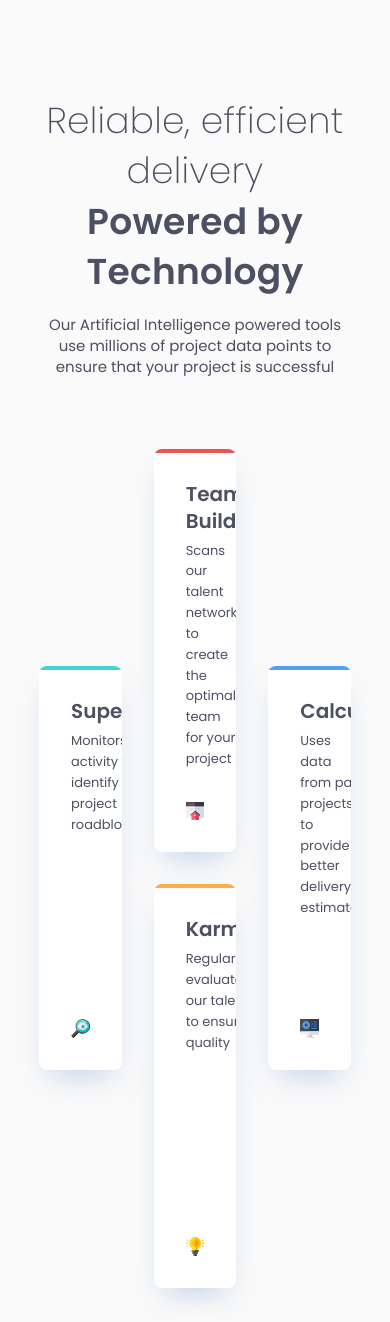
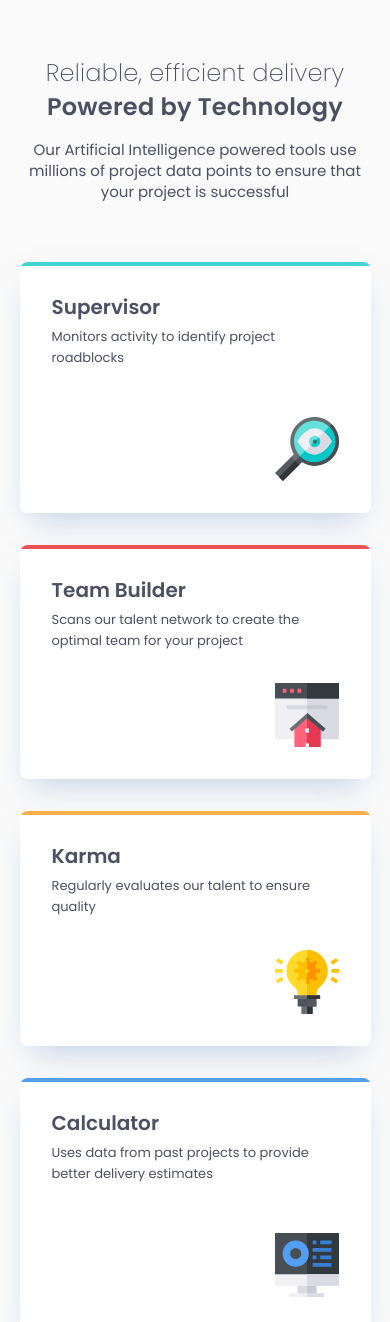
Before and after one commit to adswhitehouse/four-card-feature-section, a plain HTML site: page index.html in a window 390 px wide. Shown: the top 1322 px of the page. Drawn offline with Linux system fonts and the light colour scheme.

Commit message:
made responsive on different screen sizes

```diff
--- a/styles.css
+++ b/styles.css
@@ -230,3 +230,70 @@ body {
 .card-4::after {
   background: var(--blue);
 }
+
+/* Media Queries */
+@media screen and (max-width: 53rem) {
+  /* Body */
+  body {
+    padding: 5rem 5vw 5vw;
+  }
+
+  /* Cards */
+  .cards {
+    grid-template-columns: unset;
+    grid-template-rows: 1fr 1fr 1fr;
+    place-items: center;
+    align-items: stretch;
+  }
+
+  .middle-cards {
+    grid-template-rows: unset;
+    grid-template-columns: 1fr 1fr;
+  }
+
+  .card-1,
+  .card-4 {
+    height: unset;
+    width: calc(50% - 1rem);
+  }
+}
+
+@media screen and (max-width: 32rem) {
+  /* Utility Classes */
+  .tp-1 {
+    font-size: 1.5rem;
+  }
+
+  .tp-2 {
+    font-size: 1.5rem;
+  }
+
+  .tp-4 {
+    font-size: 0.938rem;
+  }
+
+  /* Body */
+  body {
+    padding-top: 3.5rem;
+  }
+
+  /* Heading */
+  .heading {
+    margin-bottom: 3.75rem;
+  }
+
+  /* Cards */
+  .cards {
+    grid-template-rows: 1fr 2fr 1fr;
+  }
+
+  .middle-cards {
+    grid-template-columns: unset;
+    grid-template-rows: 1fr 1fr;
+  }
+
+  .card-1,
+  .card-4 {
+    width: 100%;
+  }
+}
```
